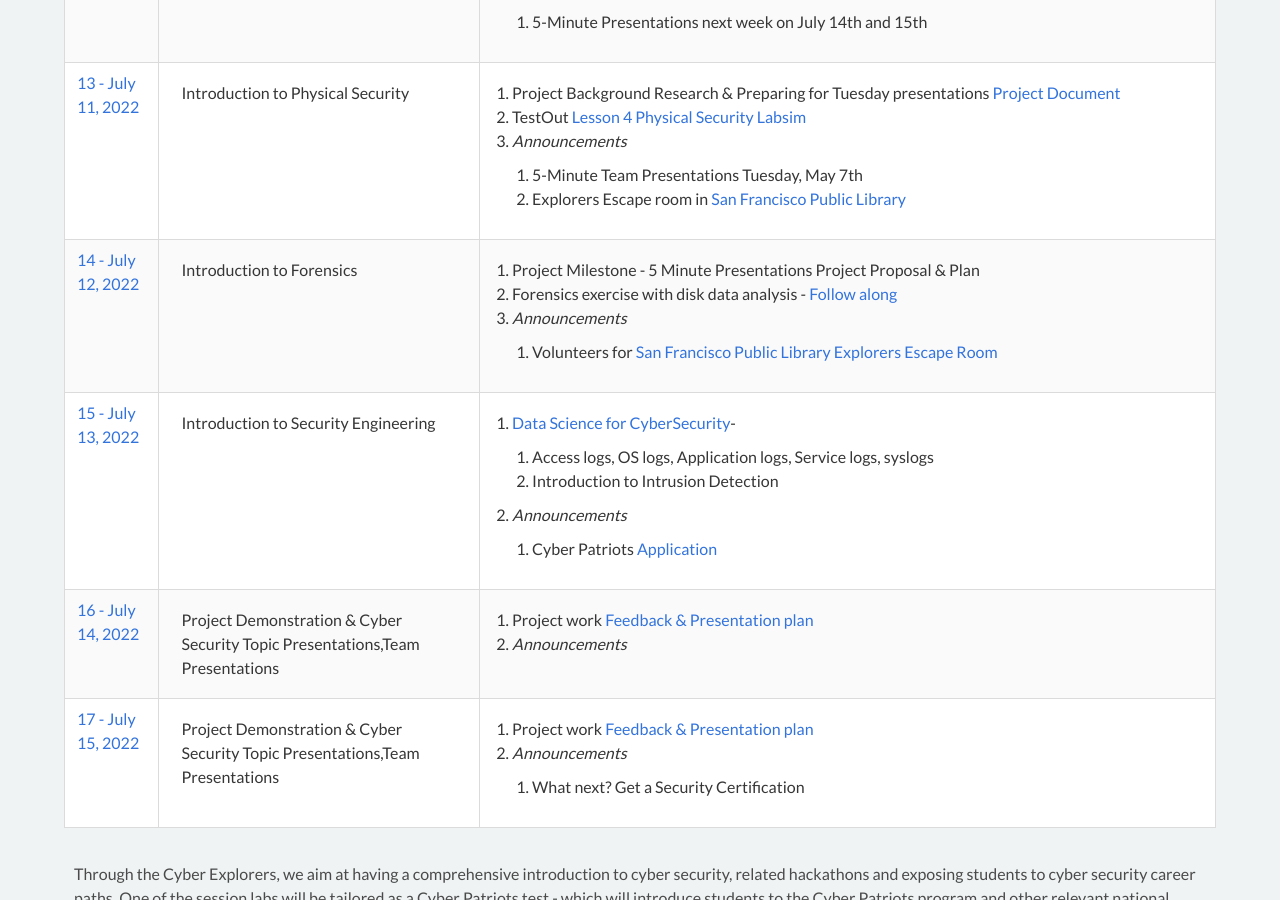
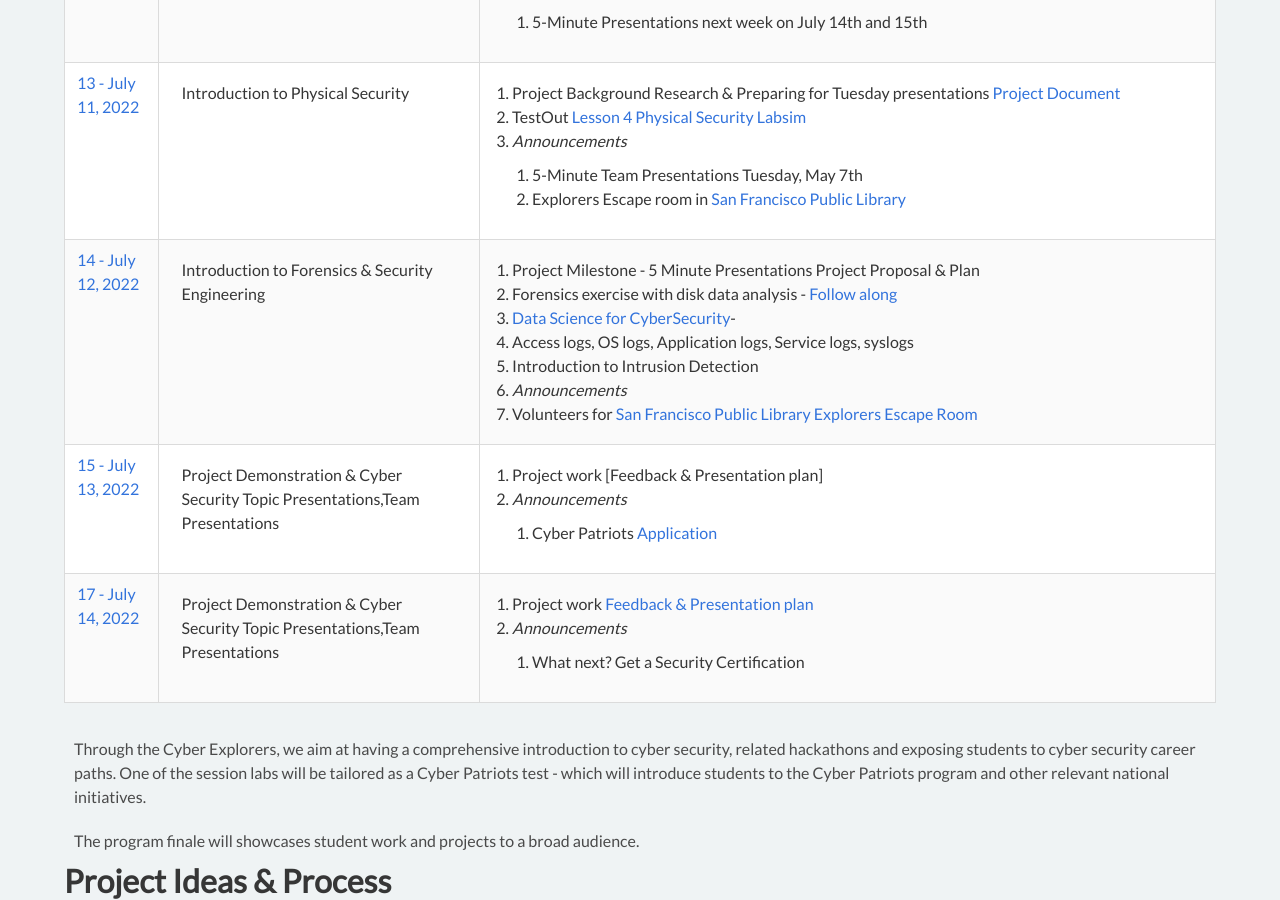
Before and after one commit to cyberdefendersprogram/www-homepage, a Jekyll site: the page built from pages/programs/cyberexplorers-ncat.md, in a window 1280 px wide and 900 px high, scrolled down 2845 px. Built offline with Jekyll 4.4.1, drawn with Linux system fonts in a browser that asks for light colours; nearby versions of some CDN libraries.

Commit message:
Update cyber-explorers-ncat.yml

```diff
--- a/_data/cyber-explorers-ncat.yml
+++ b/_data/cyber-explorers-ncat.yml
@@ -100,29 +100,24 @@
         2. Explorers Escape room in [San Francisco Public Library](https://www.cyberdefendersprogram.com/escaperoom/)
 
 - session: 14 - July 12, 2022
-  desc: Introduction to Forensics
+  desc: Introduction to Forensics & Security Engineering
   notes: |
     1. Project Milestone - 5 Minute Presentations Project Proposal & Plan
     2. Forensics exercise with disk data analysis - [Follow along](http://bit.ly/explorersession9)
+    3. [Data Science for CyberSecurity](http://bit.ly/explorersession10)-
+      1. Access logs, OS logs, Application logs, Service logs, syslogs
+      2. Introduction to Intrusion Detection
     3. *Announcements*
-        1. Volunteers for [San Francisco Public Library Explorers Escape Room](https://www.cyberdefendersprogram.com/escaperoom/)
+      1. Volunteers for [San Francisco Public Library Explorers Escape Room](https://www.cyberdefendersprogram.com/escaperoom/)
 
 - session: 15 - July 13, 2022
-  desc: Introduction to Security Engineering
+  desc: Project Demonstration & Cyber Security Topic Presentations,Team Presentations
   notes: |
-    1. [Data Science for CyberSecurity](http://bit.ly/explorersession10)-
-        1. Access logs, OS logs, Application logs, Service logs, syslogs
-        2. Introduction to Intrusion Detection
+    1. Project work [Feedback & Presentation plan]
     2. *Announcements*
         1. Cyber Patriots [Application](http://tinyurl.com/cyberpatriotapplication)
 
-- session: 16 - July 14, 2022
-  desc: Project Demonstration & Cyber Security Topic Presentations,Team Presentations
-  notes: |
-    1. Project work [Feedback & Presentation plan](http://bit.ly/projectsession11)
-    2. *Announcements*
-
-- session: 17 - July 15, 2022
+- session: 17 - July 14, 2022
   desc: Project Demonstration & Cyber Security Topic Presentations,Team Presentations
   notes: |
     1. Project work [Feedback & Presentation plan](http://bit.ly/projectsession11)
```
